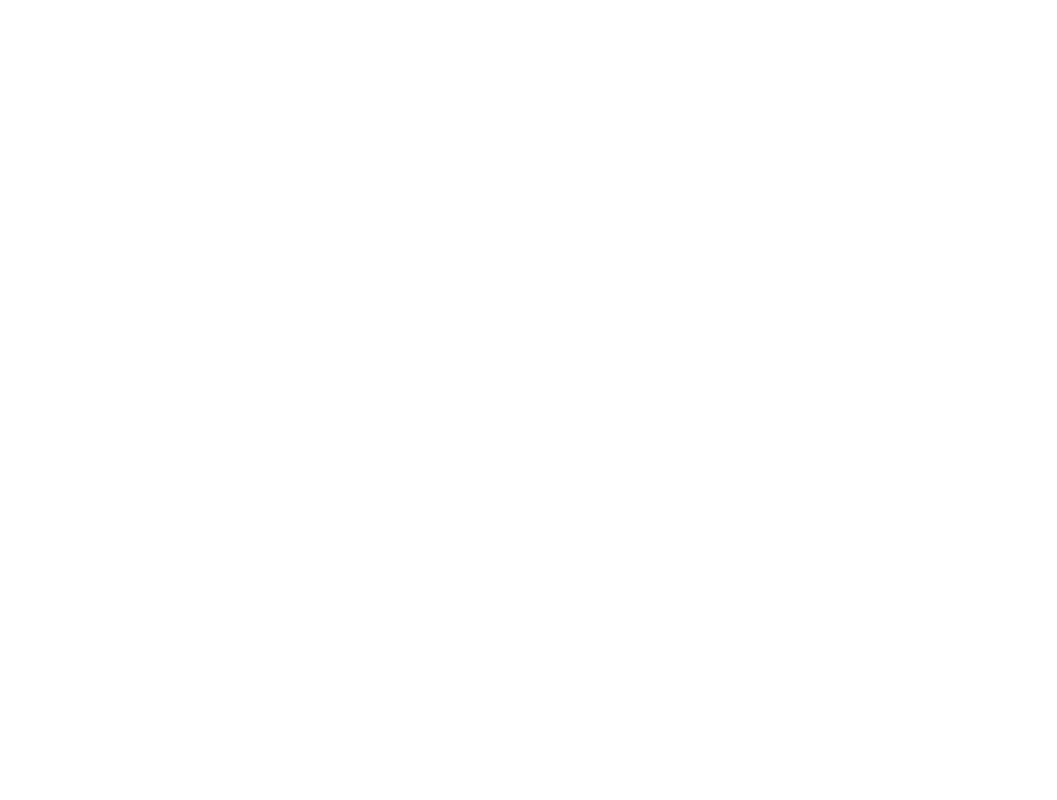
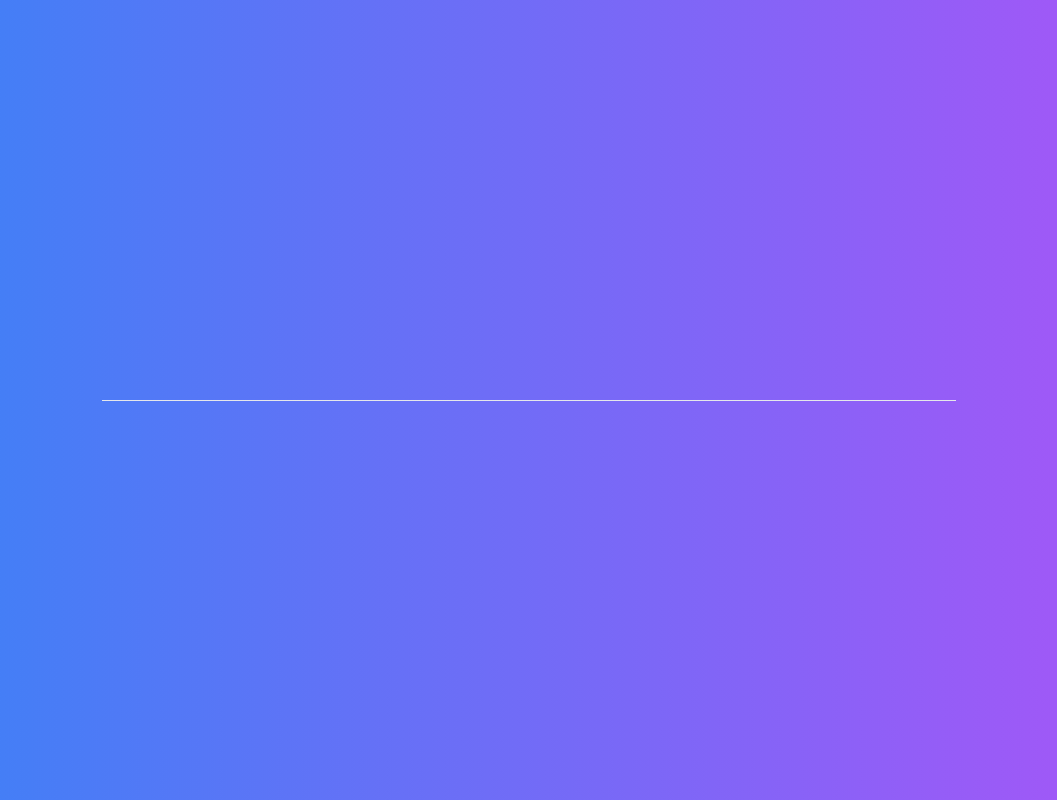
Before and after one commit to Julio-Norberto/crud, a Next.js app: page / in a window 1280 px wide. Shown: the whole page, without its empty margins (111-1168 px from the left). Built offline with nearby package versions, Linux system fonts and the light colour scheme.

Commit message:
create Layout.tsx and Titulo.tsx

```diff
--- /dev/null
+++ b/src/components/Layout.tsx
@@ -0,0 +1,17 @@
+import Titulo from "./Titulo"
+
+interface LayoutProps {
+    titulo: string
+    children: any
+}
+
+export default function Layout(props: LayoutProps) {
+    return (
+        <div className="flex flex-col w-2/3 bg-white text-gray-800">
+            <Titulo />
+            <div>
+
+            </div>
+        </div>
+    )
+}
--- /dev/null
+++ b/src/components/Titulo.tsx
@@ -0,0 +1,8 @@
+export default function Titulo(props) {
+    return (
+        <div>
+            <h1>{props.children}</h1>
+            <hr />
+        </div>
+    )
+}
--- a/src/pages/index.tsx
+++ b/src/pages/index.tsx
@@ -1,7 +1,11 @@
+import Layout from "../components/Layout";
+
 export default function Home() {
   return (
-    <div>
-
+    <div className="flex justify-center items-center h-screen bg-gradient-to-r from-blue-500 to-purple-500 text-white">
+        <Layout titulo="Cadastro simples">
+            <span>Conteúdo</span>
+        </Layout>
     </div>
   )
 }
```
